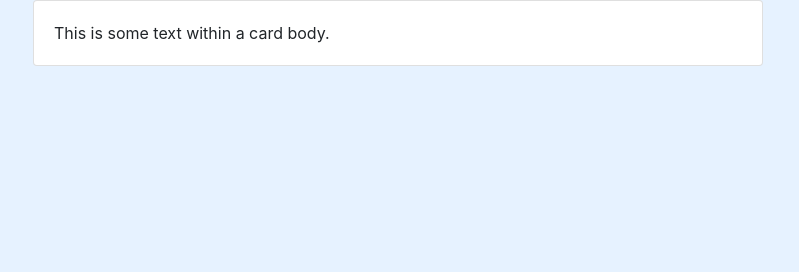
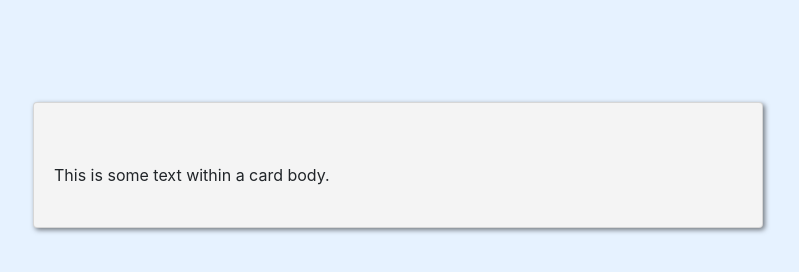
Before and after one commit to jananpatel2002/Login-Portal, a plain HTML site: page index.html in a window 1280 px wide. Shown: the whole page, without its empty margins (242-1041 px from the left). Drawn offline with nearby package versions, Linux system fonts and the light colour scheme.

Commit message:
first part done / added padding to card and box shadow

```diff
--- a/index.html
+++ b/index.html
@@ -15,14 +15,14 @@
 
 <body class="signin-body">
 
-    <div class="container">
+    <div class="container signin-container">
         <div class="row">
             <div class="col">
 
             </div>
 
             <div class="col-8">
-                <div class="card">
+                <div class="card signin-card">
                     <div class="card-body">
                         This is some text within a card body.
                     </div>
--- a/styles.css
+++ b/styles.css
@@ -22,3 +22,15 @@
 body.signin-body{
     background-color: #e6f2ff;
 }
+
+body div.signin-container{
+    margin-top:8%;
+}
+
+div.col-8 div.card.signin-card{
+    padding:40px 0px 20px;
+    background-color: #f4f4f4;
+    box-shadow: 2px 2px 5px rgba(0,0,0,.5);
+    -webkit-box-shadow: 2px 2px 5px rgba(0,0,0,.5);
+    -moz-box-shadow: 2px 2px 5px rgba(0,0,0,.5);
+}
```
